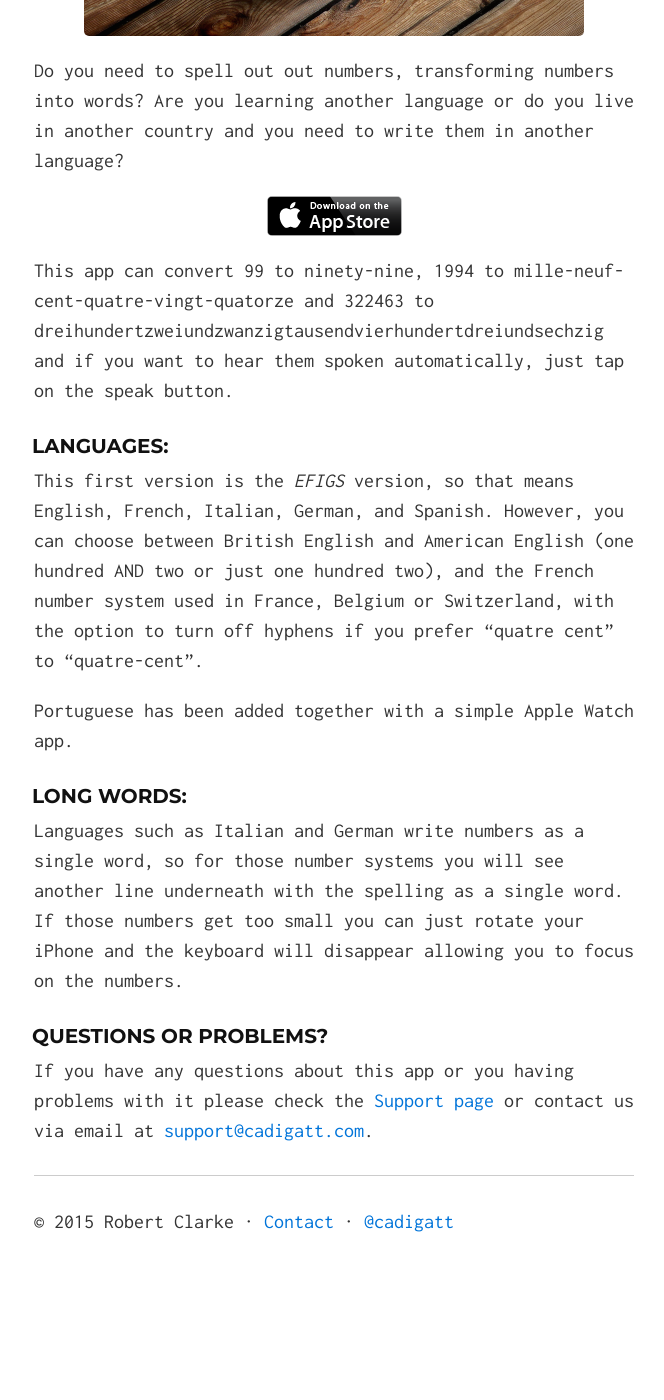
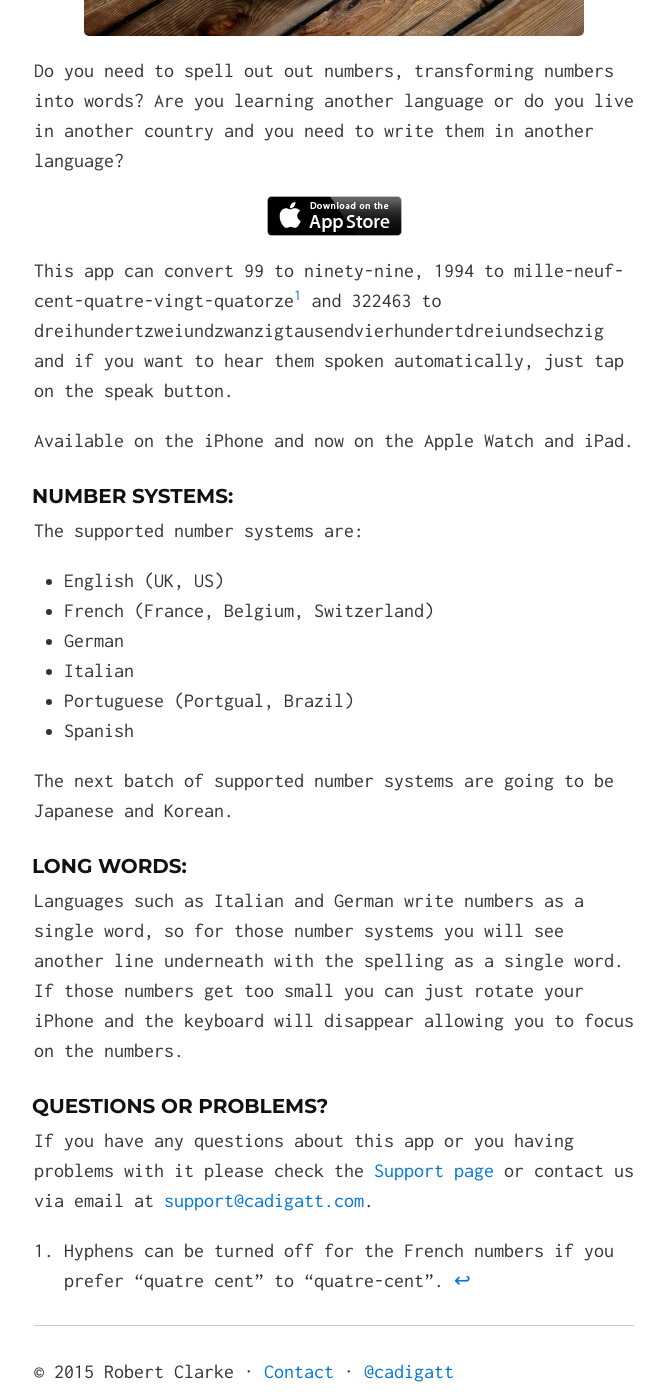
Before and after one commit to cadigatt/cadigatt.github.io, a Jekyll site: the page built from apps/numbery.md, in a window 1280 px wide and 1400 px high, scrolled down 648 px. Shown: the whole window, without its empty margins (306-970 px from the left). Built offline with Jekyll 4.4.1, drawn with Linux system fonts in a browser that asks for light colours; Markdown is read by kramdown in place of the engine named in the settings; comment, search, counter and statistics services are not loaded; before the commit the page ends 1985 px from its top, so only the background shows below that.

Commit message:
updates to Numbery

```diff
--- a/apps/numbery.md
+++ b/apps/numbery.md
@@ -11,13 +11,22 @@
 
 <p style="text-align: center;"><a href="http://appstore.com/robclarke/numbery"><img class="aligncenter" title="Available on the iPhone App Store" alt="Available on the iPhone App Store" src="/assets/images/Download_on_the_App_Store_Badge_US-UK_135x40.png" width="135" height="40"></a></p>
 
-This app can convert 99 to ninety-nine, 1994 to mille-neuf-cent-quatre-vingt-quatorze and 322463 to dreihundertzweiundzwanzigtausendvierhundertdreiundsechzig and if you want to hear them spoken automatically, just tap on the speak button.
+This app can convert 99 to ninety-nine, 1994 to mille-neuf-cent-quatre-vingt-quatorze[^hyphens] and 322463 to dreihundertzweiundzwanzigtausendvierhundertdreiundsechzig and if you want to hear them spoken automatically, just tap on the speak button.
 
-### Languages:
+Available on the iPhone and now on the Apple Watch and iPad.
 
-This first version is the _EFIGS_ version, so that means English, French, Italian, German, and Spanish. However, you can choose between British English and American English (one hundred AND two or just one hundred two), and the French number system used in France, Belgium or Switzerland, with the option to turn off hyphens if you prefer "quatre cent" to "quatre-cent".
+### Number systems:
 
-Portuguese has been added together with a simple Apple Watch app.
+The supported number systems are:
+
+- English (UK, US)
+- French (France, Belgium, Switzerland)
+- German
+- Italian
+- Portuguese (Portgual, Brazil)
+- Spanish
+
+The next batch of supported number systems are going to be Japanese and Korean.
 
 ### Long words:
 
@@ -26,3 +35,5 @@
 ### Questions or problems?
 
 If you have any questions about this app or you having problems with it please check the [Support page](/numbery/support/) or contact us via email at [support@cadigatt.com](mailto:support@cadigatt.com).
+
+[^hyphens]: Hyphens can be turned off for the French numbers if you prefer "quatre cent" to "quatre-cent".
--- a/index.html
+++ b/index.html
@@ -3,4 +3,4 @@
 title: cadigatt
 ---
 
-Welcome to cadigatt. Here you will find information about our iPhone and iPad apps, so choose one from above to start.
+Welcome to cadigatt. Here you will find information about our iPhone, iPad, and Apple Watch apps, so choose one from above to start.
```
Also changed, not shown: support/numbery.md (+5 -1 lines).
